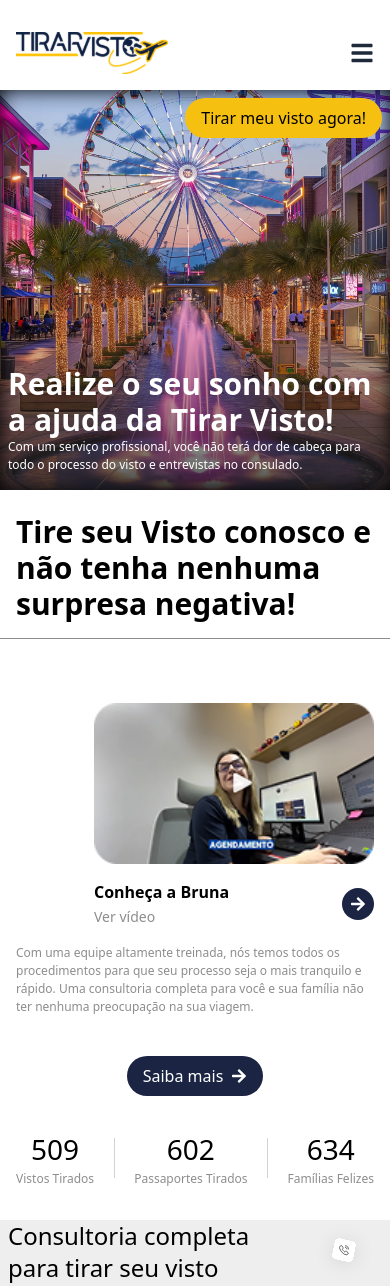
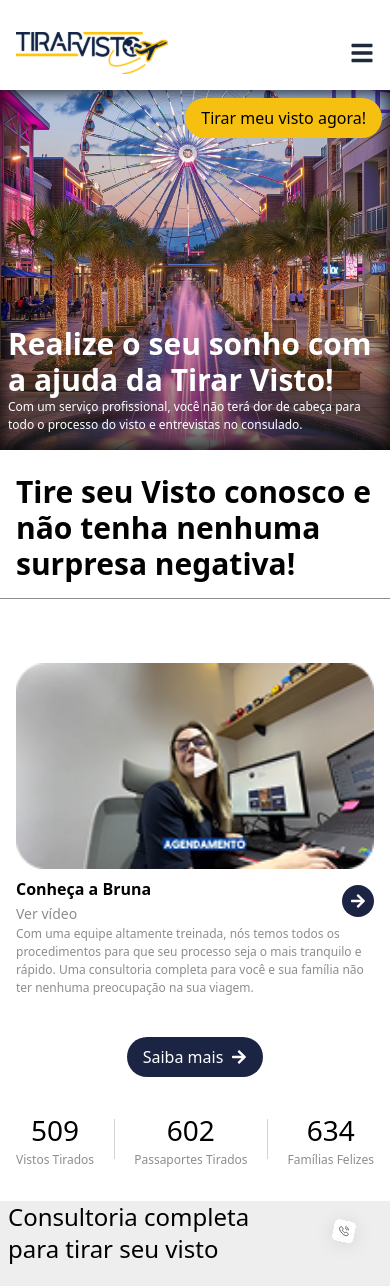
Before and after one commit to AllyssonCidade/visto, a Next.js app: page / in a window 390 px wide. Shown: the top 1286 px of the page. Built offline with nearby package versions, Linux system fonts and the light colour scheme.

Commit message:
style: bruna

```diff
--- a/src/app/components/heroSection/Equip.tsx
+++ b/src/app/components/heroSection/Equip.tsx
@@ -5,19 +5,19 @@
 
 function Equip() {
   return (
-    <div className="flex justify-between flex-col md:flex-row gap-4 md:gap-0 lg:px-0 px-4">
+    <div className="flex justify-between flex-col md:flex-row  md:gap-0 lg:px-0 px-4">
       {/* SÓ NO MOBILE */}
-      <div className="md:w-1/2 lg:w-1/3 items-center flex h-full flex-col self-end lg:hidden block">
+      <div className="w-full md:w-1/2 lg:w-1/3 items-center flex h-full flex-col self-end lg:hidden block">
         <Image
           src="/vdeo.png"
           alt="Logo"
-          width={280}
-          height={220}
+          width={380}
+          height={320}
           sizes="(max-width: 768px) 100vw, (max-width: 1024px) 220px, 280px"
           className="rounded-2xl "
         />
 
-        <div className="flex items-center w-full md:w-auto justify-between md:gap-2 mt-4">
+        <div className="flex items-center w-full md:w-auto justify-between md:gap-2 mt-2 md:mt-4">
           <div>
             <p className="font-semibold text-[16px]">Conheça a Bruna</p>
             <span className="text-sm text-[#8D8D8D] font-sans ">Ver vídeo</span>
--- a/src/app/components/heroSection/HeaderSideBanner.tsx
+++ b/src/app/components/heroSection/HeaderSideBanner.tsx
@@ -11,7 +11,7 @@
     <div
       className={clsx(
         "bg-background text-foreground bg-[url('/banner.png')] bg-cover bg-center bg-no-repeat rounded-0 md:rounded-3xl relative",
-        "h-[400px] md:h-[600px] lg:h-[900px]",
+        "h-[360px] md:h-[600px] lg:h-[900px]",
         className
       )}
     >
```
